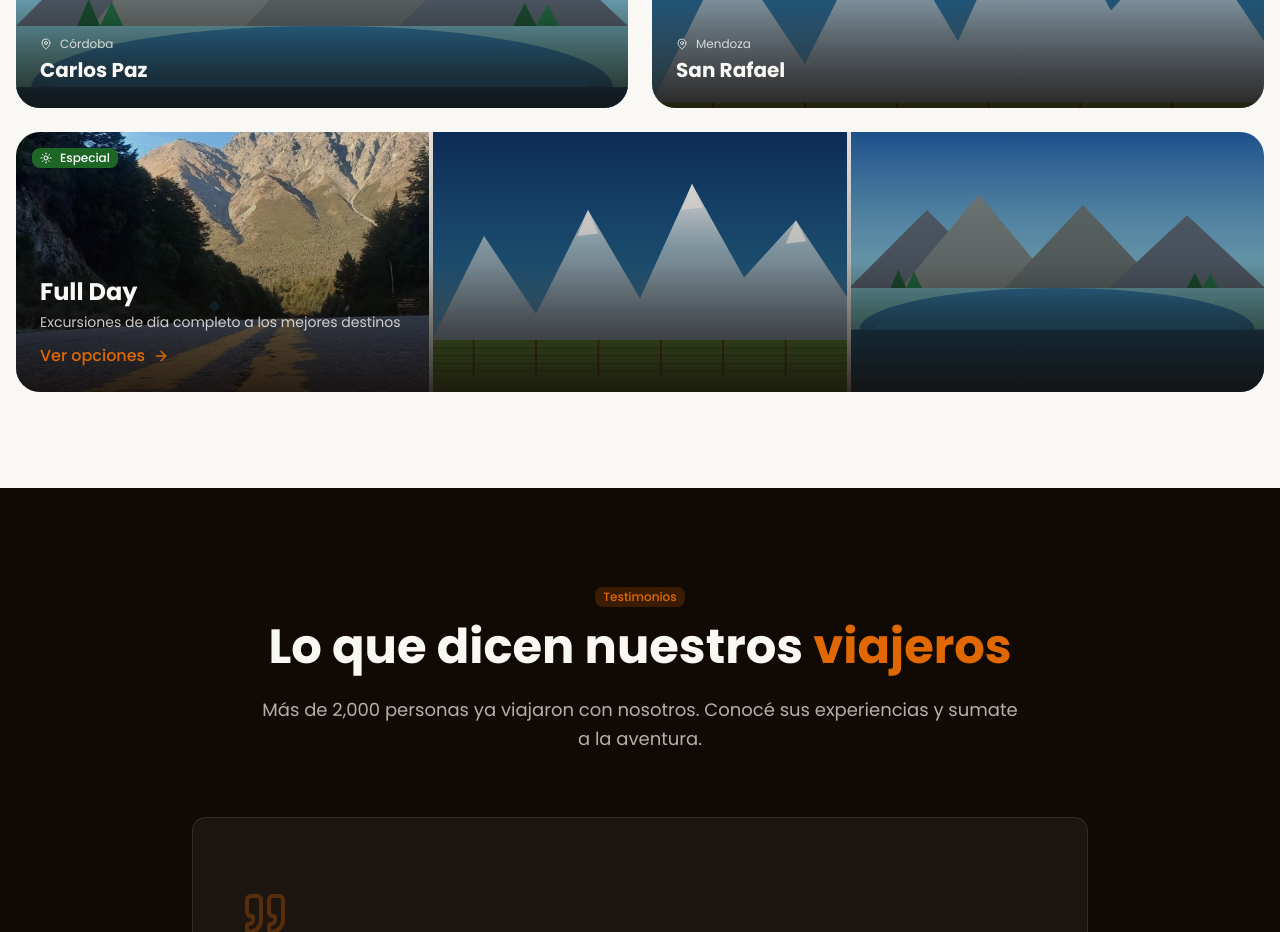
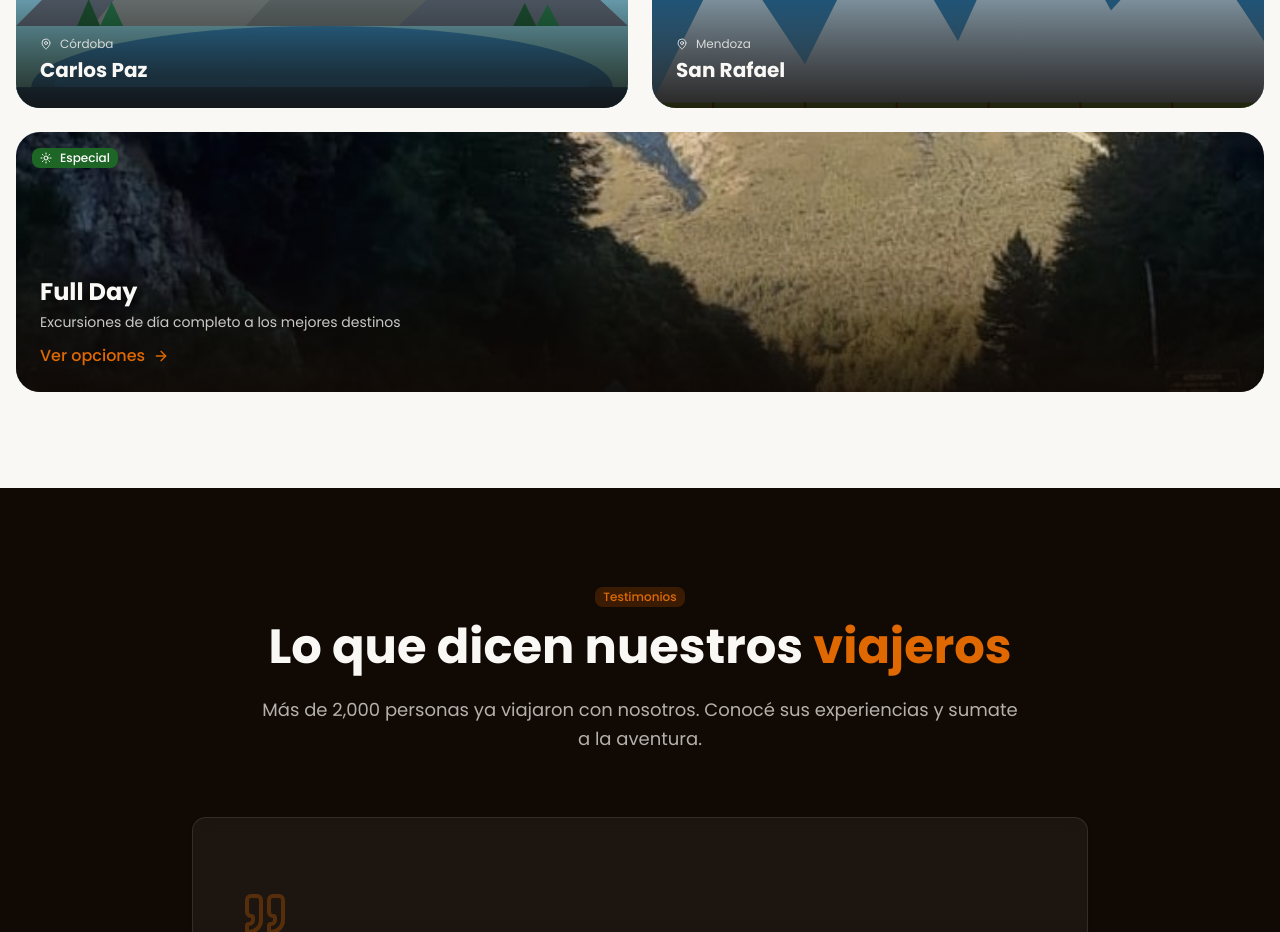
Before and after one commit to marrceloabduca-jpg/turistueand, a Next.js app: page / in a window 1280 px wide. Shown: the part 3580-4512 px from the top of the page. Built offline with nearby package versions, Linux system fonts and the light colour scheme; no server answers; the database is empty.

Commit message:
Replace Full Day collage background with single fullday.jpg image
Co-authored-by: noserickelvatito <223555334+noserickelvatito@users.noreply.github.com>

```diff
--- a/components/destinations.tsx
+++ b/components/destinations.tsx
@@ -9,12 +9,6 @@ interface DestinationsProps {
   destinations: Destination[]
 }
 
-// Images to use in the Full Day collage card
-const FULL_DAY_COLLAGE_IMAGES = [
-  { src: "/images/fullday.jpg", alt: "Paisaje de excursión Full Day" },
-  { src: "/images/sanrafael.svg", alt: "Ilustración de viñedos y Andes en San Rafael, Mendoza" },
-  { src: "/images/carlospaz.svg", alt: "Ilustración del lago y sierras de Carlos Paz, Córdoba" },
-]
 
 // Fallback destinations for when DB is empty
 const fallbackDestinations: Destination[] = [
@@ -253,21 +247,15 @@ export function Destinations({ destinations: dbDestinations }: DestinationsProps
             </div>
           </div>
 
-          {/* Full Day - Special collage card spanning full width */}
+          {/* Full Day - Special card spanning full width */}
           <div className="col-span-2 md:col-span-4 group relative rounded-3xl overflow-hidden h-[220px] md:h-[260px]">
-            {/* Three-photo collage */}
-            <div className="absolute inset-0 grid grid-cols-3 gap-1">
-              {FULL_DAY_COLLAGE_IMAGES.map((img) => (
-                <div key={img.src} className="relative overflow-hidden">
-                  <Image
-                    src={img.src}
-                    alt={img.alt}
-                    fill
-                    className="object-cover transition-transform duration-700 group-hover:scale-110"
-                  />
-                </div>
-              ))}
-            </div>
+            {/* Full background image */}
+            <Image
+              src="/images/fullday.jpg"
+              alt="Paisaje de excursión Full Day"
+              fill
+              className="object-cover transition-transform duration-700 group-hover:scale-110"
+            />
             {/* Dark overlay for text legibility */}
             <div className="absolute inset-0 bg-gradient-to-t from-foreground/85 via-foreground/30 to-foreground/10" />
             {/* Badge */}
```
